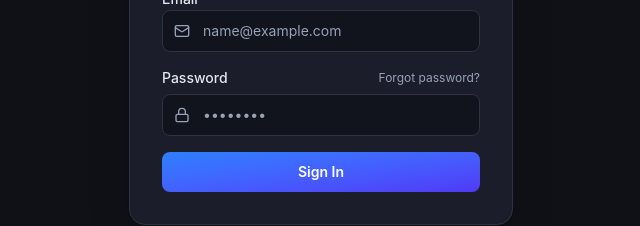
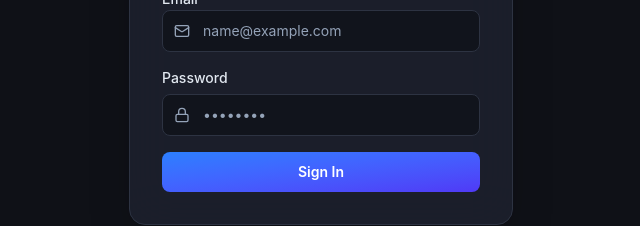
Before and after one commit to door2021/ai_pr_reviewer, a React (Vite) app in the folder frontend/: page /login in a window 1280 px wide. Shown: the part 369-595 px from the top of the page, without its empty margins (319-959 px from the left). Built offline with nearby package versions, Linux system fonts and the light colour scheme; no server answers.

Commit message:
fix: Forget password hidden now.

```diff
--- a/frontend/src/pages/auth/Login.tsx
+++ b/frontend/src/pages/auth/Login.tsx
@@ -79,9 +79,9 @@ export default function Login() {
               <div className="flex items-center justify-between">
                 <label className="text-sm font-medium text-text">Password</label>
                 {/* Forgot password — disabled, coming soon */}
-                <span className="text-xs text-text-muted cursor-default select-none">
+                {/* <span className="text-xs text-text-muted cursor-default select-none">
                   Forgot password?
-                </span>
+                </span> */}
               </div>
               <div className="relative">
                 <Lock className="absolute left-3 top-1/2 -translate-y-1/2 w-4 h-4 text-text-muted" />
```
